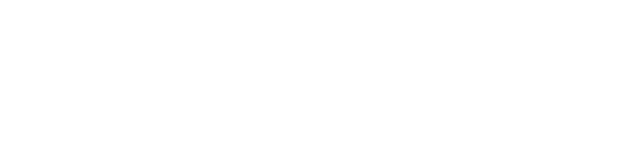
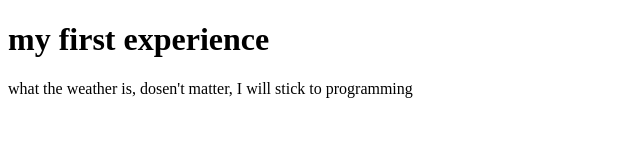
Before and after one commit to faruk519/my-second-repo, a plain HTML site: page index.html in a window 1280 px wide. Shown: the whole page, without its empty margins (0-640 px from the left). Drawn offline with Linux system fonts and the light colour scheme.

Commit message:
new header added

```diff
--- a/index.html
+++ b/index.html
@@ -7,6 +7,7 @@
     <title>first programming at github</title>
 </head>
 <body>
-
+   <h1>my first experience</h1>
+   <p>what the weather is, dosen't matter, I will stick to programming</p>
 </body>
 </html>
```
